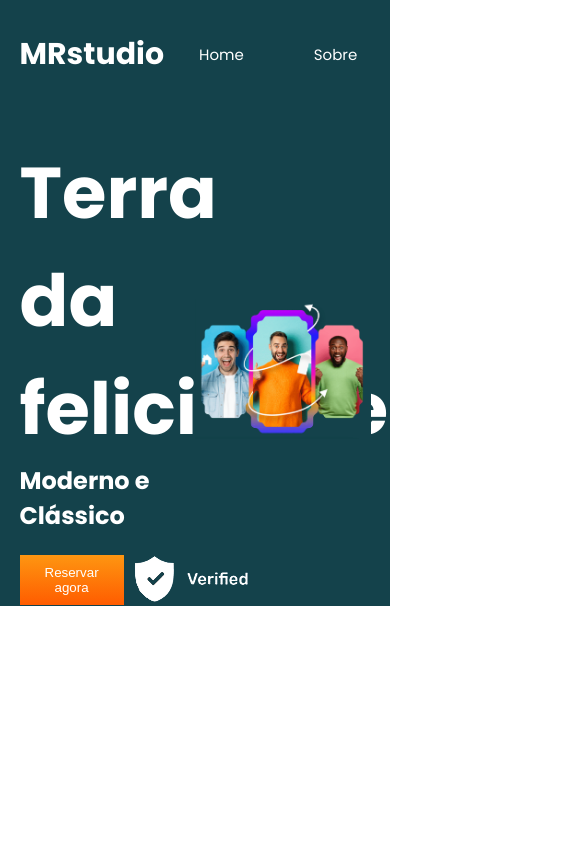
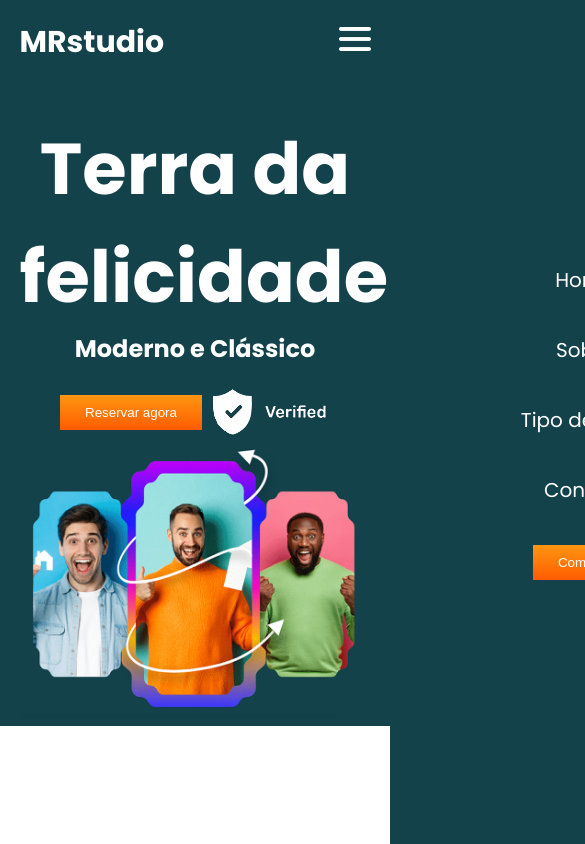
Before and after one commit to Leonardo-F-Santana/Site-Responsivo, a plain HTML site: page index.html in a window 390 px wide. Shown: the top 844 px of the page, 585 px wide, since content can reach past the window. Drawn offline with Linux system fonts and the light colour scheme.

Commit message:
Menu responsivo

```diff
--- a/css/style.css
+++ b/css/style.css
@@ -82,3 +82,46 @@ main .container{
 .main-img img{
     width: 100%;
 }
+/* menu icon */
+.menu-icon{
+    display: none;
+    position: relative;
+    z-index: 10;
+}
+/*responsivo*/
+@media (max-width: 960px){
+    .menu-icon{
+        display: block;
+    }
+    .ul{
+        position: fixed;
+        background: var(--verde-escuro);
+        top: 0;
+        width: 100%;
+        height: 100%;
+        left: 100%;
+        transition: 0.3s;
+        flex-direction: column;
+        justify-content: center;
+    }
+    .ul li{
+        font-size: 20px;
+        margin: 20px 0;
+    }
+    .ul.ativo{
+        left: 0;
+    }
+    main .container{
+        flex-direction: column;
+    }
+    main .container .main-img{
+        width: 100%;
+    }
+    main .container .main-text{
+        width: 100%;
+        text-align: center;
+    }
+    main .container .main-text div{
+        justify-content: center;
+    }
+}
--- a/index.html
+++ b/index.html
@@ -23,6 +23,9 @@
                         <li> <a href="#"> Contato </a> </li>
                         <li> <a href="#"> <button class="btn-gradient">Começar</button></a> </li>
                     </ul>
+                    <div class="menu-icon">
+                        <img src="img/menu.png" alt="ícone de menu">
+                    </div>
                 </nav>
 
             </div>
@@ -48,5 +51,6 @@
             </div>
         </main>
     </div>
+    <script src="js/main.js"></script>
 </body>
 </html>
--- /dev/null
+++ b/js/main.js
@@ -0,0 +1,14 @@
+var menuIcon = document.querySelector('.menu-icon');
+var ul = document.querySelector('.ul');
+
+menuIcon.addEventListener('click',()=>{
+
+   if (ul.classList.contains('ativo')){
+    ul.classList.remove('ativo');
+    document.querySelector('.menu-icon img').src='img/menu.png';
+   }else{
+    ul.classList.add('ativo');
+    document.querySelector('.menu-icon img').src='img/close.png';
+   }
+
+})
```
